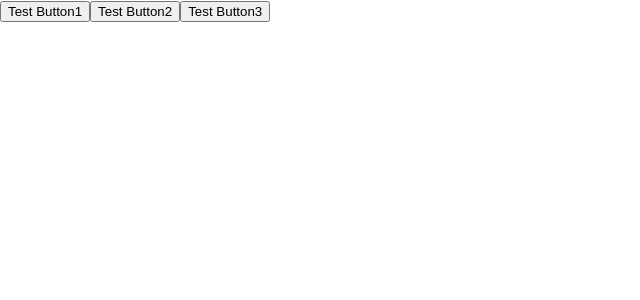
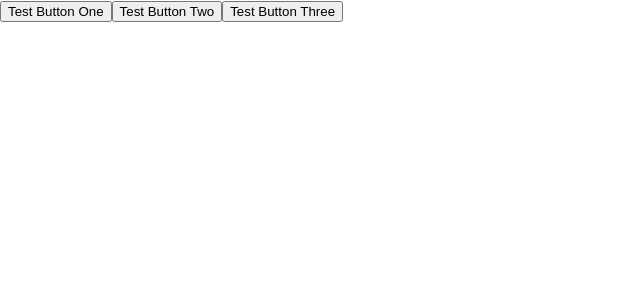
Before and after one commit to vitoraok1/trybe-exercises, a React (Create React App) app in the folder section-03-components-events-and-forms-with-react/day-01-components-with-states-and-events/fixation-exercises/exercise-01/fancy-buttons/: page / in a window 1280 px wide. Shown: the top 300 px of the page, without its empty margins (0-640 px from the left). Built offline with nearby package versions, Linux system fonts and the light colour scheme.

Commit message:
Update button names

```diff
--- a/section-03-components-events-and-forms-with-react/day-01-components-with-states-and-events/fixation-exercises/exercise-01/fancy-buttons/src/App.js
+++ b/section-03-components-events-and-forms-with-react/day-01-components-with-states-and-events/fixation-exercises/exercise-01/fancy-buttons/src/App.js
@@ -17,9 +17,9 @@ class App extends React.Component {
   render() {
     return (
       <div>
-        <button onClick={clickButton1}>Test Button1</button>
-        <button onClick={clickButton2}>Test Button2</button>
-        <button onClick={clickButton3}>Test Button3</button>
+        <button onClick={clickButton1}>Test Button One</button>
+        <button onClick={clickButton2}>Test Button Two</button>
+        <button onClick={clickButton3}>Test Button Three</button>
       </div>
     );
   }
```
